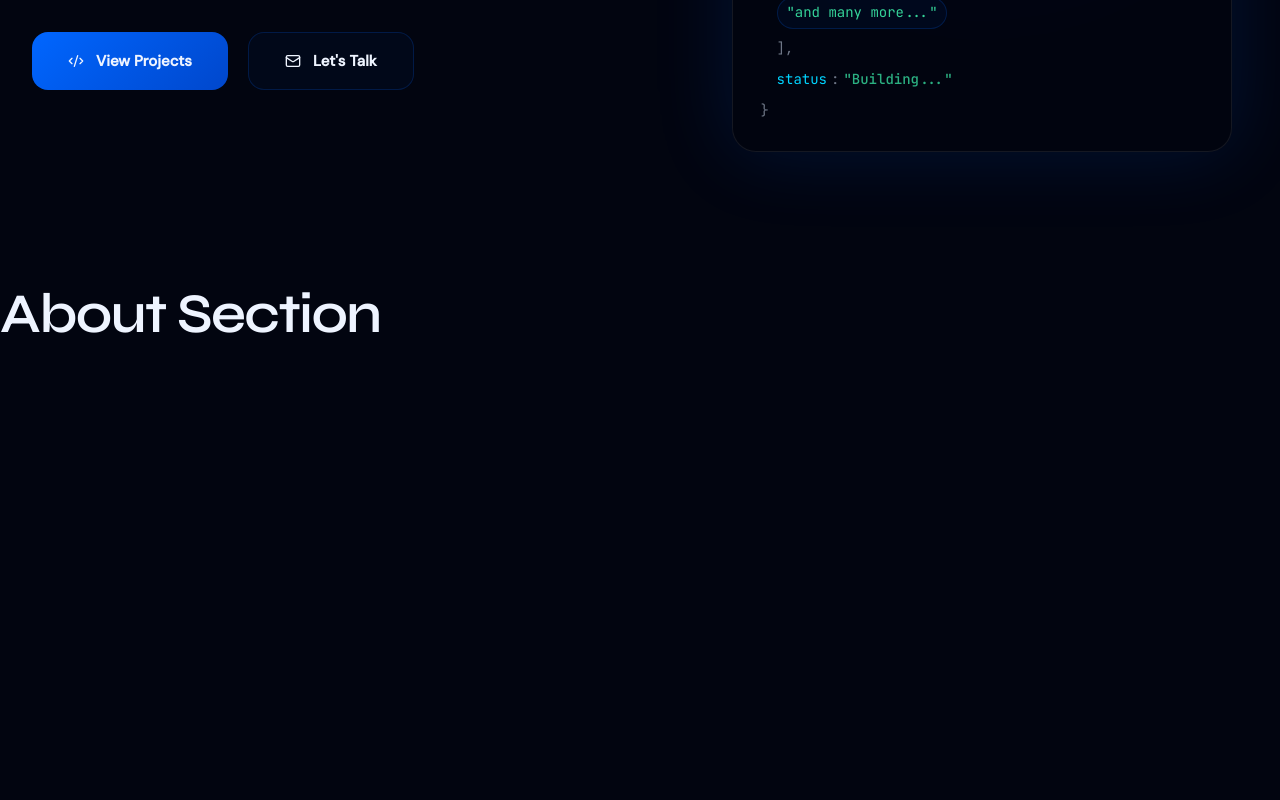
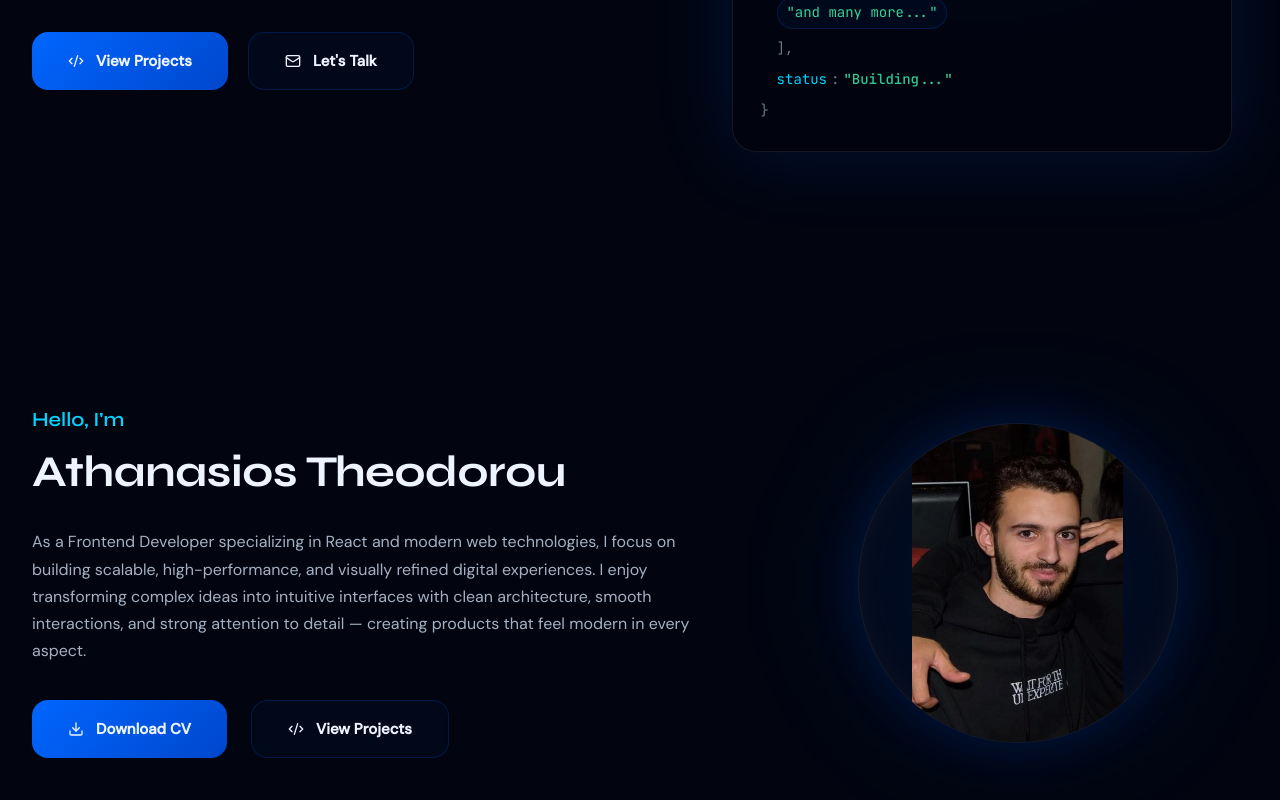
Before and after one commit to athanasios-theodorou/TheoDev-Portfolio, a React (Vite) app: page / in a window 1280 px wide. Shown: the part 520-1320 px from the top of the page. Before the commit the page ends 867 px from the top, so only its background shows below. Built offline with nearby package versions, Linux system fonts and the light colour scheme.

Commit message:
feat(about): implement responsive About section with premium styling

```diff
--- a/src/components/sections/About/About.jsx
+++ b/src/components/sections/About/About.jsx
@@ -1,3 +1,41 @@
+import { Download, Code2 } from "lucide-react";
+import { personal } from "../../../assets/data/portfolio";
+import portfolioImage from "../../../assets/images/portfolio.jpg";
+import classes from "./About.module.css";
+
 export const About = () => {
-  return <h1>About Section</h1>;
+  return (
+    <section id="about" className={classes["about-section"]}>
+      <div className={classes["about-container"]}>
+        <div className={classes["about-top-grid"]}>
+          {/* LEFT ΒΙΟ CONTENT */}
+          <div className={classes["about-bio-content"]}>
+            <h4 className={classes["about-hello"]}>Hello, I'm</h4>
+            <h2 className={classes["about-name"]}>{personal.name}</h2>
+            <p className={classes["about-description"]}>{personal.bio}</p>
+            <div className={classes["about-actions"]}>
+              <a className={classes["about-btn-primary"]}>
+                <Download size={16} /> Download CV
+              </a>
+              <a className={classes["about-btn-secondary"]}>
+                <Code2 size={16} /> View Projects
+              </a>
+            </div>
+          </div>
+
+          {/* RIGHT ΒΙΟ CONTENT */}
+          <div className={classes["about-avatar-container"]}>
+            <div className={classes["about-avatar-premium-glow"]} />
+            <div className={classes["about-avatar-circle"]}>
+              <img
+                src={portfolioImage}
+                alt={personal.name}
+                className={classes["about-avatar-image"]}
+              />
+            </div>
+          </div>
+        </div>
+      </div>
+    </section>
+  );
 };
--- a/src/components/sections/About/About.module.css
+++ b/src/components/sections/About/About.module.css
@@ -0,0 +1,166 @@
+.about-section {
+  position: relative;
+  padding: 8rem 0;
+  overflow: hidden;
+}
+
+.about-container {
+  max-width: 80rem;
+  margin: 0 auto;
+  padding: 0 2rem;
+}
+
+.about-top-grid {
+  display: grid;
+  grid-template-columns: 1fr;
+  gap: 4rem;
+  align-items: center;
+  margin-bottom: 6rem;
+}
+
+@media (min-width: 1024px) {
+  .about-top-grid {
+    grid-template-columns: 1.2fr 0.8fr;
+  }
+}
+
+.about-bio-content {
+  display: flex;
+  flex-direction: column;
+  gap: 1.25rem;
+}
+
+.about-hello {
+  font-family: var(--font-display);
+  font-size: 1.25rem;
+  font-weight: 600;
+  color: var(--accent);
+  margin-bottom: -0.25rem;
+}
+
+.about-name {
+  font-family: var(--font-display);
+  font-size: 2.75rem;
+  font-weight: 700;
+  line-height: 1.1;
+  color: var(--text-main);
+  margin-bottom: 0.75rem;
+  letter-spacing: -0.01em;
+}
+
+.about-description {
+  font-size: 1rem;
+  line-height: 1.7;
+  color: var(--text-muted);
+}
+
+.about-actions {
+  display: flex;
+  gap: 1.5rem;
+  margin-top: 1rem;
+}
+
+.about-btn-primary,
+.about-btn-secondary {
+  display: inline-flex;
+  align-items: center;
+  justify-content: center;
+  gap: 0.75rem;
+  padding: 1rem 2.25rem;
+  border-radius: 1rem;
+  font-weight: 600;
+  font-size: 0.9375rem;
+  text-decoration: none;
+  transition: all 0.3s ease;
+}
+
+.about-btn-primary {
+  position: relative;
+  overflow: hidden;
+  color: var(--text-main);
+  background: linear-gradient(
+    135deg,
+    var(--primary) 0%,
+    var(--primary-dark) 100%
+  );
+}
+
+.about-btn-primary:hover {
+  transform: translateY(-2px);
+  box-shadow: 0 10px 25px var(--border-primary-strong);
+}
+
+.about-btn-secondary {
+  color: var(--text-main);
+  backdrop-filter: blur(4px);
+  border: 1px solid var(--border-primary-subtle);
+  background-color: var(--bg-elevated);
+}
+
+.about-btn-secondary:hover {
+  transform: translateY(-2px);
+  background-color: var(--action-bg-base);
+  border-color: var(--accent-bg-hover);
+}
+
+@media (max-width: 640px) {
+  .about-actions {
+    flex-direction: column;
+    width: 100%;
+    align-items: stretch;
+  }
+
+  .about-btn-primary,
+  .about-btn-secondary {
+    width: 100%;
+    padding: 1rem 1.5rem;
+  }
+}
+
+.about-avatar-container {
+  display: flex;
+  justify-content: center;
+  align-items: center;
+  position: relative;
+  z-index: 10;
+}
+
+.about-avatar-premium-glow {
+  position: absolute;
+  width: 120%;
+  height: 120%;
+  background: radial-gradient(circle, var(--shadow-sm) 0%, transparent 70%);
+  filter: blur(40px);
+  z-index: -1;
+  pointer-events: none;
+}
+
+.about-avatar-circle {
+  width: 20rem;
+  height: 20rem;
+  border-radius: 50%;
+  overflow: hidden;
+  border: 1px solid var(--border-muted);
+  position: relative;
+  box-shadow:
+    0 0 50px var(--shadow-sm),
+    inset 0 0 40px var(--border-subtle);
+  transition:
+    box-shadow 0.6s cubic-bezier(0.23, 1, 0.32, 1),
+    border-color 0.6s cubic-bezier(0.23, 1, 0.32, 1);
+}
+
+.about-avatar-container:hover .about-avatar-circle {
+  border-color: var(--border-subtle);
+  box-shadow:
+    0 0 80px var(--border-primary-strong),
+    inset 0 0 60px var(--action-bg-hover);
+  transform: scale(1.01);
+}
+
+.about-avatar-image {
+  width: 100%;
+  height: 100%;
+  object-fit: contain;
+  display: block;
+}
```
Also changed, not shown: src/assets/images/portfolio.jpg (added).
